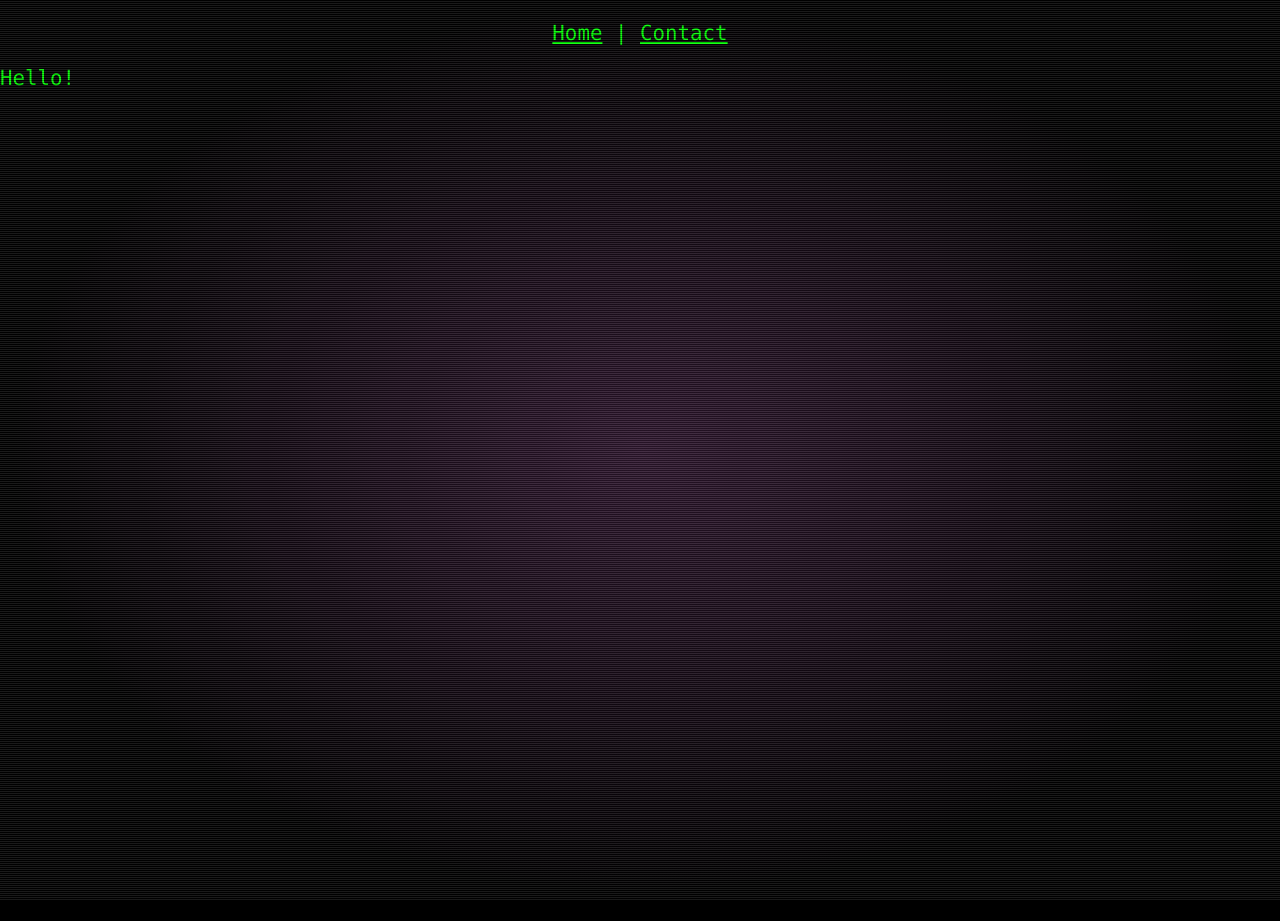
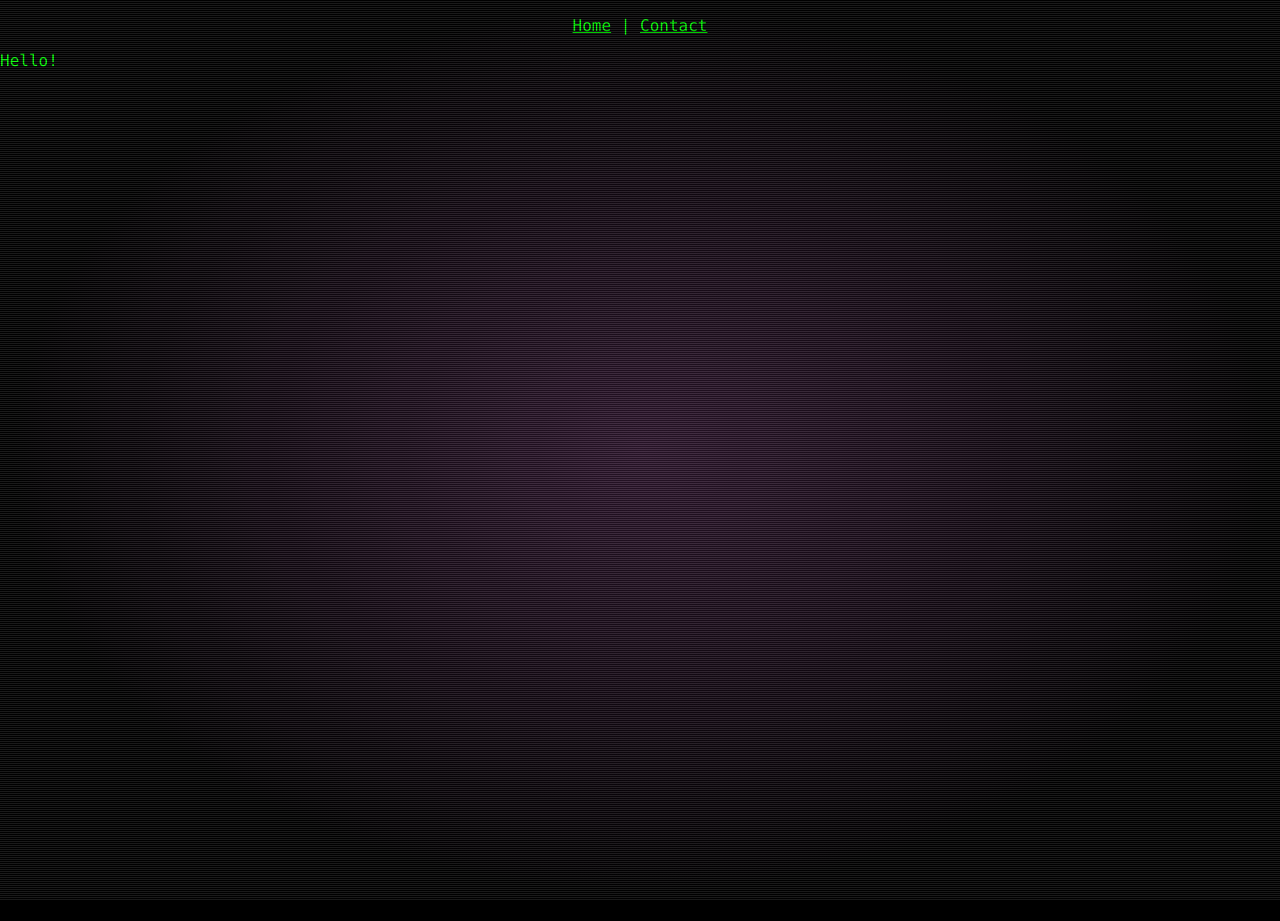
Before and after one commit to adamallaf/adamallaf.github.io, a Jekyll site: the page built from index.md, in a window 1280 px wide. Built offline with Jekyll 4.4.1, drawn with Linux system fonts in a browser that asks for light colours.

Commit message:
updated font size

```diff
--- a/assets/main.css
+++ b/assets/main.css
@@ -21,7 +21,7 @@ html, body {
   height: 100%;
 }
 body {
-  font: 1.3rem Consolas, monospace;
+  font: 1em Consolas, monospace;
   color: #00ff00;
   background: -webkit-radial-gradient(center center, contain, rgba(64, 32, 64, 0.75), black) center center no-repeat, black;
   -webkit-background-size: 100% 100%;
```
